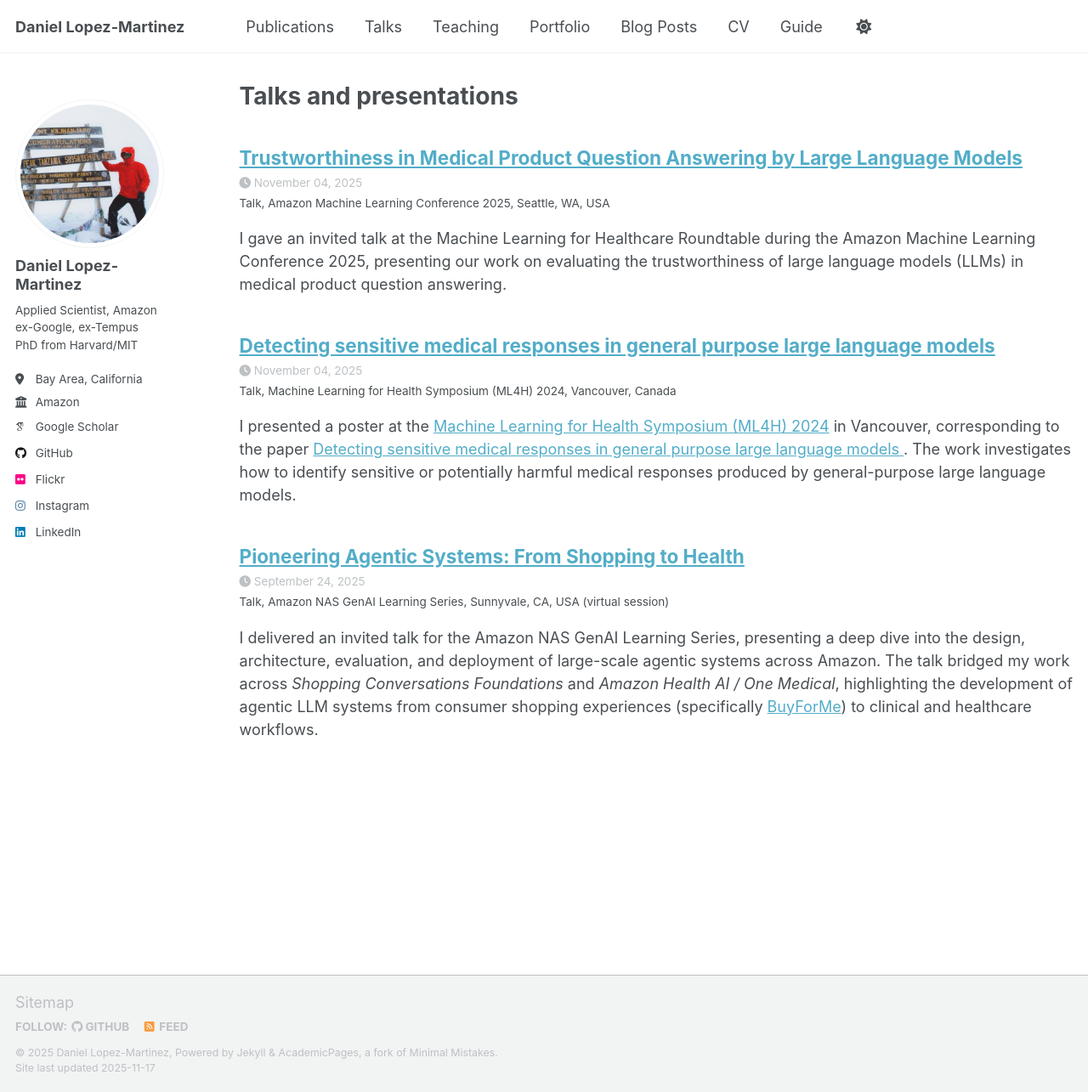
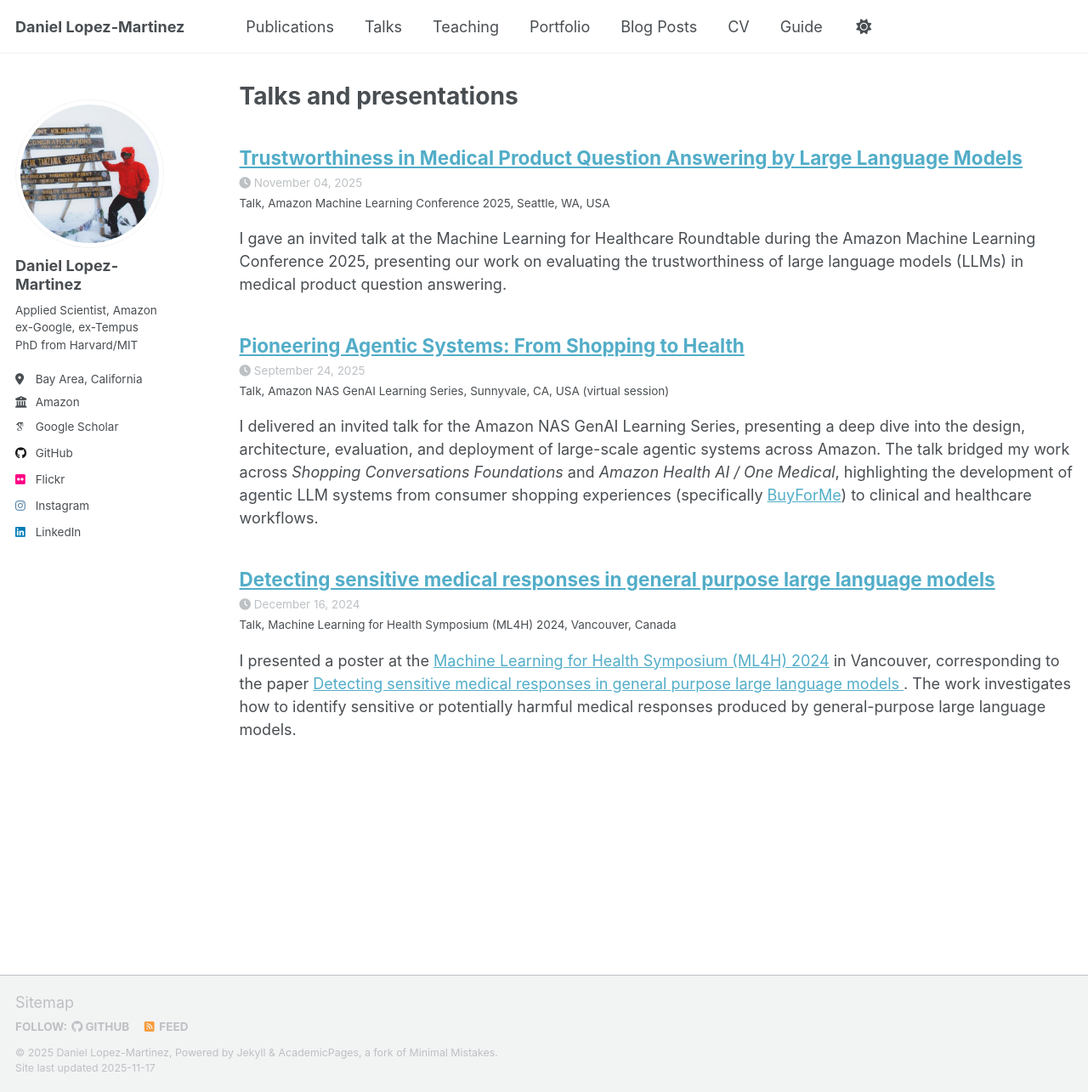
Before and after one commit to daniel-lopezmartinez/daniel-lopezmartinez.github.io, a Jekyll site: the page built from _pages/talks.html, in a window 1280 px wide and 1285 px high. Shown: the whole window at 85% size. Built offline with Jekyll 4.4.1, drawn with Linux system fonts in a browser that asks for light colours; some web fonts are replaced; a script that is not in the unit is left out.

Commit message:
date nit

```diff
--- a/_talks/2024-12-16-ml4h.md
+++ b/_talks/2024-12-16-ml4h.md
@@ -4,7 +4,7 @@ collection: talks
 type: "Talk"
 permalink: /talks/2024-12-16-ml4h
 venue: Machine Learning for Health Symposium (ML4H) 2024
-date: 2025-11-04
+date: 2024-12-16
 location: "Vancouver, Canada"
 ---
 
```
